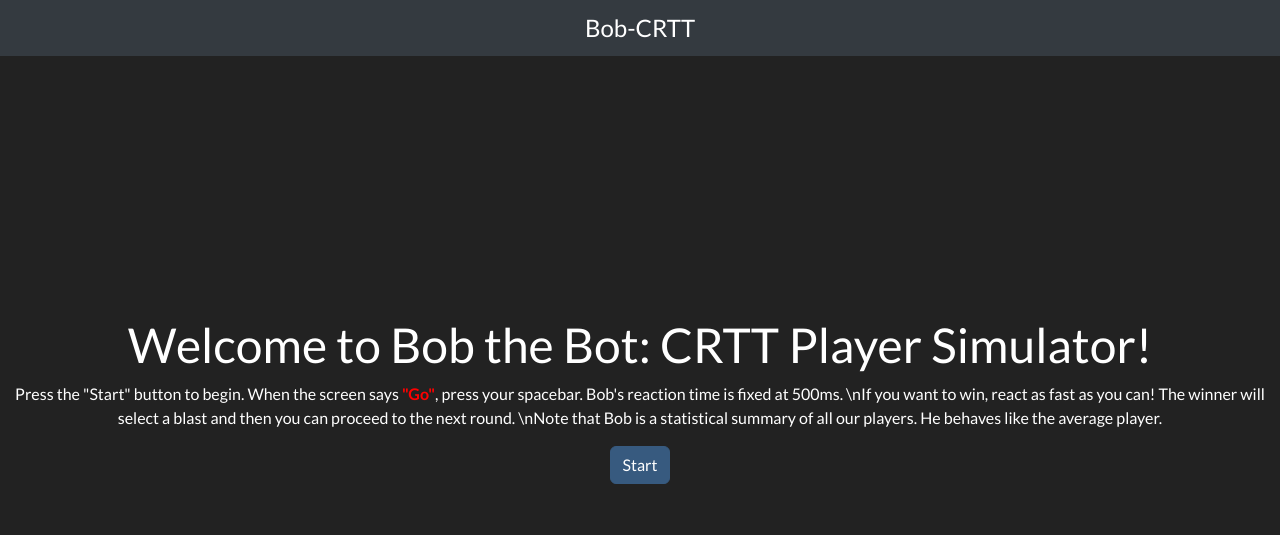
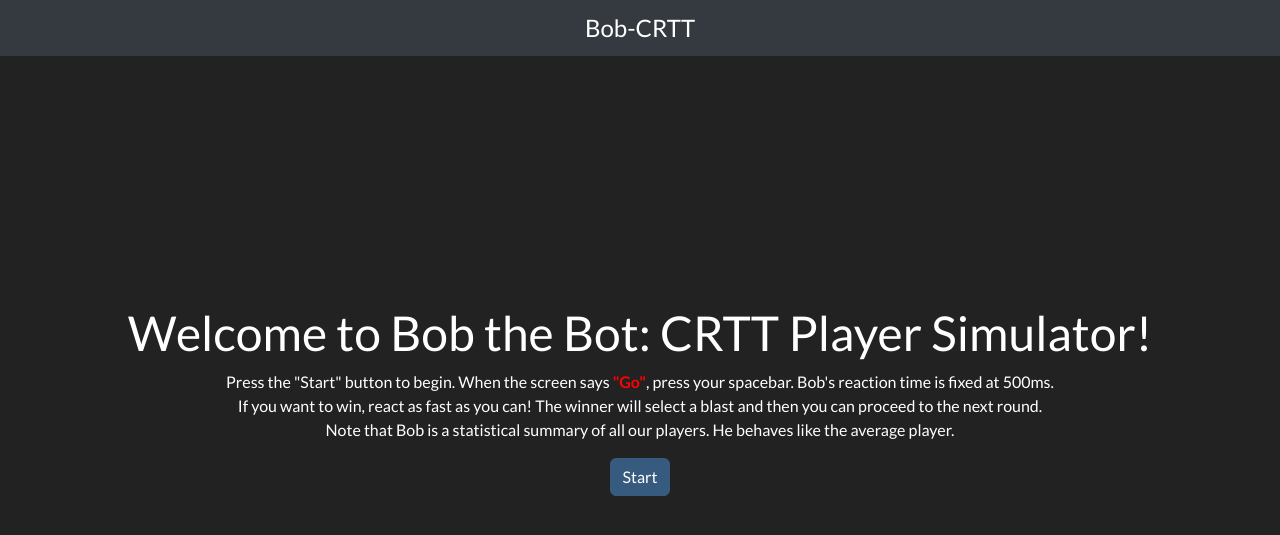
Before and after one commit to AnnahGrace01/FTF-CRTT, a Flask app: page / in a window 1280 px wide. Shown: the top 535 px of the page. Run offline with Flask 3, Linux system fonts and the light colour scheme; parts of the project's set-up code (start-up, migrations or seed data) failed here and were passed over; some libraries are stand-ins or nearby versions.

Commit message:
Update index.html

```diff
--- a/templates/index.html
+++ b/templates/index.html
@@ -64,9 +64,9 @@
     <div id="instructions">
         <h1>Welcome to Bob the Bot: CRTT Player Simulator!</h1>
         <p>
-            Press the "Start" button to begin. When the screen says <span class="red">"Go"</span>, press your spacebar. Bob's reaction time is fixed at 500ms.
-            \nIf you want to win, react as fast as you can! The winner will select a blast and then you can proceed to the next round.
-            \nNote that Bob is a statistical summary of all our players. He behaves like the average player.
+            Press the "Start" button to begin. When the screen says <span class="red">"Go"</span>, press your spacebar. Bob's reaction time is fixed at 500ms. <br>
+            If you want to win, react as fast as you can! The winner will select a blast and then you can proceed to the next round. <br>
+            Note that Bob is a statistical summary of all our players. He behaves like the average player.
         </p>
         <button id="start-button" class="btn btn-primary">Start</button>
     </div>
```
